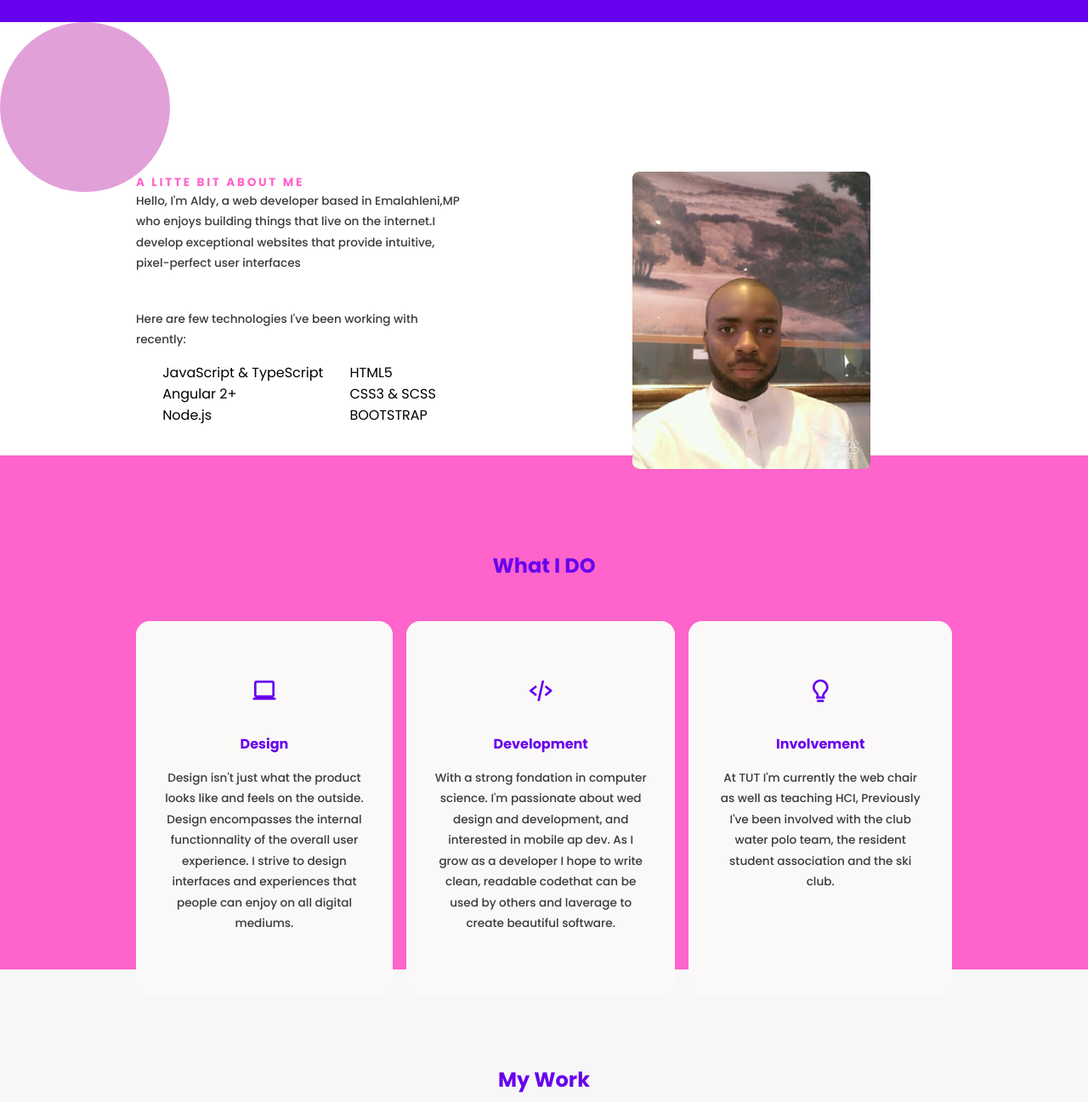
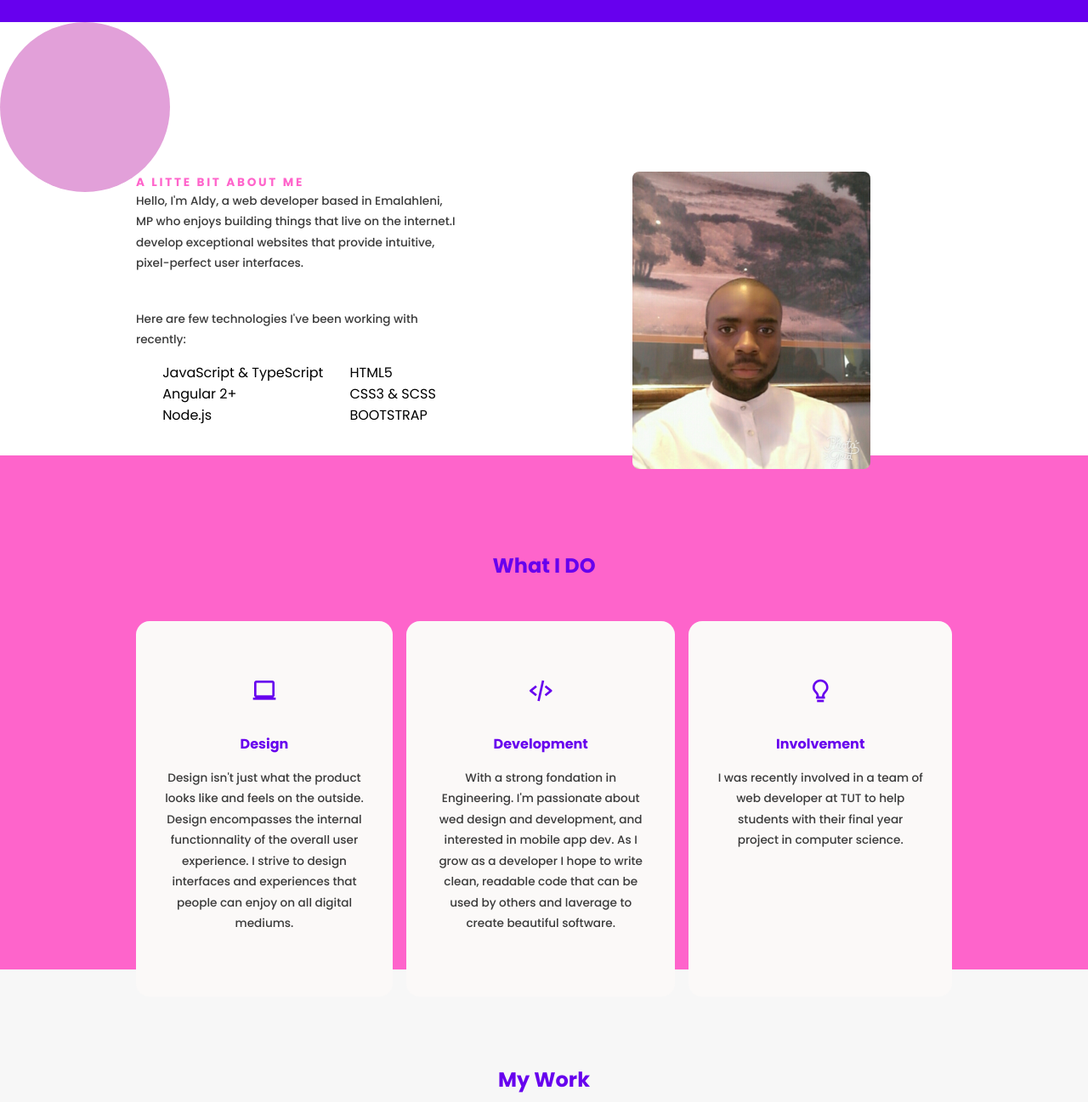
Before and after one commit to AldyBany/portfolio2, a plain HTML site: page index.html in a window 1280 px wide. Shown: the part 783-2080 px from the top of the page at 85% size. Drawn offline with nearby package versions, Linux system fonts and the light colour scheme.

Commit message:
last update

```diff
--- a/index.html
+++ b/index.html
@@ -38,7 +38,7 @@
     <div class="hero">
         <div class="content">
             <h1 class="stagger1">Hi, <br>I'm <span class="name">Gaick Bany</span> <br> I build Stuff for the web</h1>
-            <p class="featured-desc stagger1"> I'm web developer based in Emalahleni, MP who specializing in building exceptional, hight-quality websites</p>
+            <p class="featured-desc stagger1"> I'm web developer based in Emalahleni, MP specializing in building exceptional, hight-quality websites.</p>
             <div class="meet-btn stagger1">
                 <a href="mailto:banygaick@gmail.com">Contact me</a>
             </div>
@@ -53,8 +53,8 @@
             <div class="text-content transition2">
                 <p class="subtitle">A Litte Bit About Me</p>
                 <p class="featured-desc">
-                    Hello, I'm Aldy, a web developer based in Emalahleni,MP who enjoys building things that live on the internet.I develop exceptional websites that provide intuitive, pixel-perfect
-                    user interfaces
+                    Hello, I'm Aldy, a web developer based in Emalahleni, MP who enjoys building things that live on the internet.I develop exceptional websites that provide intuitive, pixel-perfect
+                    user interfaces.
                 </p>
                 <p class="second">
                     Here are few technologies I've been working with recently:
@@ -101,7 +101,7 @@
                     </div>
                     <p class="skill-title">Development</p>
                     <p class="featured-desc skill-desc">
-                        With a strong fondation in computer science. I'm passionate about wed design and development, and interested in mobile ap dev. As I grow as a developer I hope to write clean, readable codethat can be used by others and laverage to create beautiful software.
+                        With a strong fondation in Engineering. I'm passionate about wed design and development, and interested in mobile app dev. As I grow as a developer I hope to write clean, readable code that can be used by others and laverage to create beautiful software.
                     </p>
                 </li>
 
@@ -111,7 +111,7 @@
                     </div>
                     <p class="skill-title">Involvement</p>
                     <p class="featured-desc skill-desc">
-                        At TUT I'm currently the web chair as well as teaching HCI, Previously I've been involved with the club water polo team, the resident student association and the ski club.
+                        I was recently involved in a team of web developer at TUT to help students with their final year project in computer science.
                     </p>
                 </li>
             </ul>
@@ -206,7 +206,7 @@
             </a>
         </div>
         <div class="resume">
-            <a href="cv/Document.pdf" class="resume-btn stagger1" download>Resume</a>
+            <a href="cv/Resume.pdf" class="resume-btn stagger1" download>Resume</a>
         </div>
 
     </section>
```
Also changed, not shown: 2 other files.
